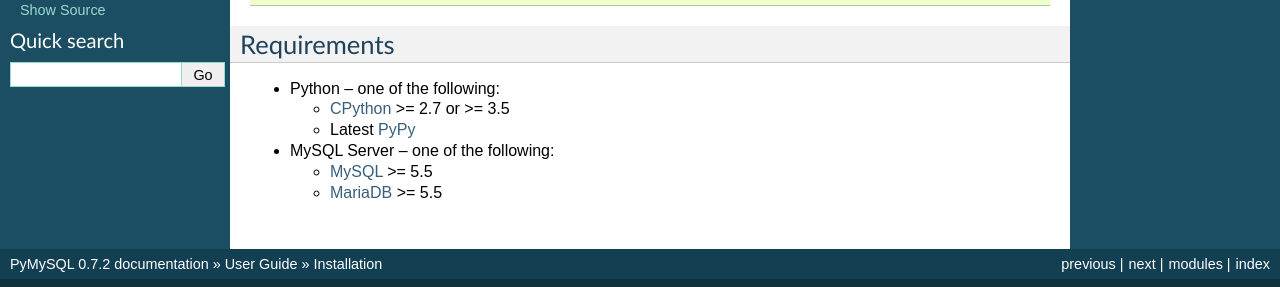
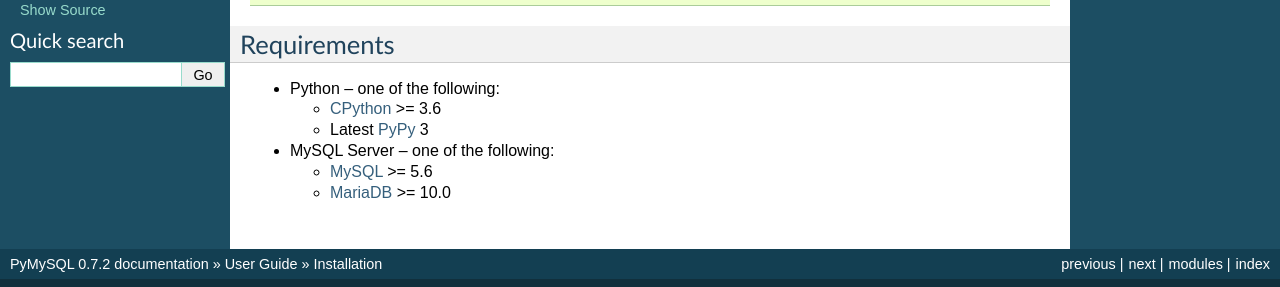
Before and after one commit to nicolestandifer3/MySQL-test-repos, a Sphinx documentation site: the page built from docs/source/user/installation.rst, in a window 1280 px wide. Shown: the part 254-541 px from the top of the page. Built offline with Sphinx 7.4.7, drawn with Linux system fonts in a browser that asks for light colours.

Commit message:
Update docs (#924)

```diff
--- a/README.rst
+++ b/README.rst
@@ -93,7 +93,7 @@ The following examples make use of a simple table
        `email` varchar(255) COLLATE utf8_bin NOT NULL,
        `password` varchar(255) COLLATE utf8_bin NOT NULL,
        PRIMARY KEY (`id`)
-   ) ENGINE=InnoDB DEFAULT CHARSET=utf8mb4 COLLATE=utf8_bin
+   ) ENGINE=InnoDB DEFAULT CHARSET=utf8mb4 COLLATE=utf8mb4_bin
    AUTO_INCREMENT=1 ;
 
 
--- a/docs/source/user/development.rst
+++ b/docs/source/user/development.rst
@@ -30,7 +30,8 @@ and edit the new file to match your MySQL configuration::
 
 To run all the tests, execute the script ``runtests.py``::
 
-    $ python runtests.py
+    $ pip install pytest
+    $ pytest -v pymysql
 
 A ``tox.ini`` file is also provided for conveniently running tests on multiple
 Python versions::
--- a/docs/source/user/installation.rst
+++ b/docs/source/user/installation.rst
@@ -18,13 +18,13 @@ Requirements
 
 * Python -- one of the following:
 
-  - CPython_ >= 2.7 or >= 3.5
-  - Latest PyPy_
+  - CPython_ >= 3.6
+  - Latest PyPy_ 3
 
 * MySQL Server -- one of the following:
 
-  - MySQL_ >= 5.5
-  - MariaDB_ >= 5.5
+  - MySQL_ >= 5.6
+  - MariaDB_ >= 10.0
 
 .. _CPython: http://www.python.org/
 .. _PyPy: http://pypy.org/
```
Also changed, not shown: docs/source/user/examples.rst (+3 -4 lines).
